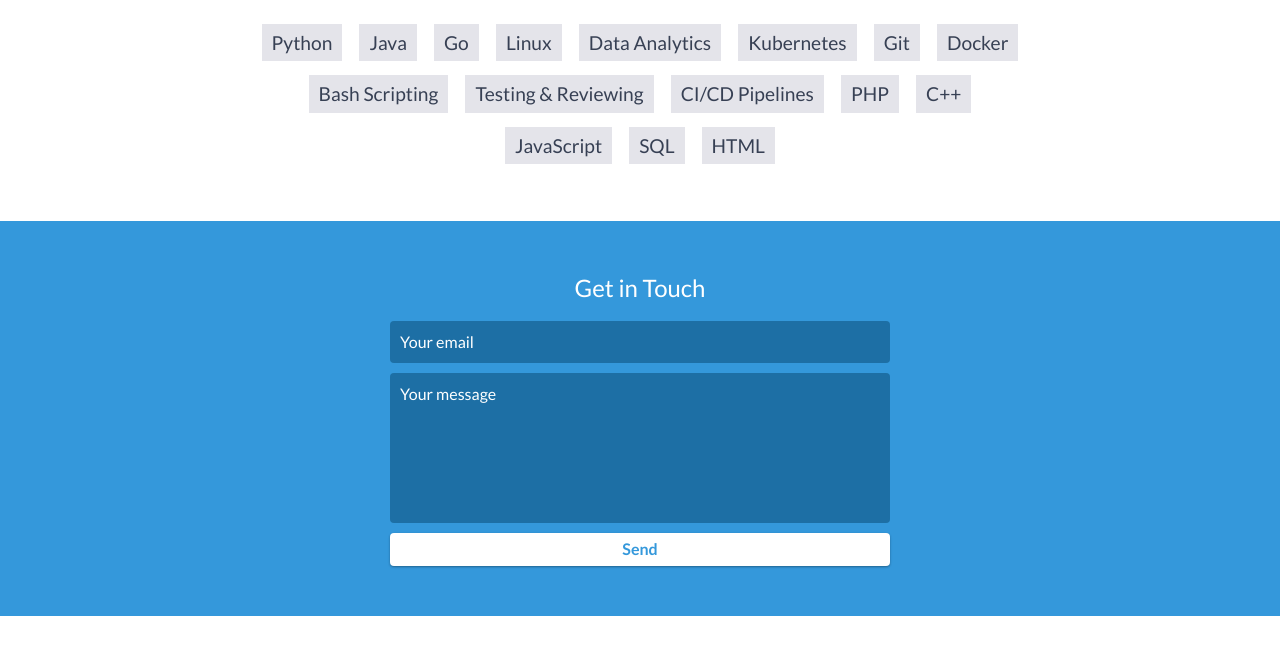
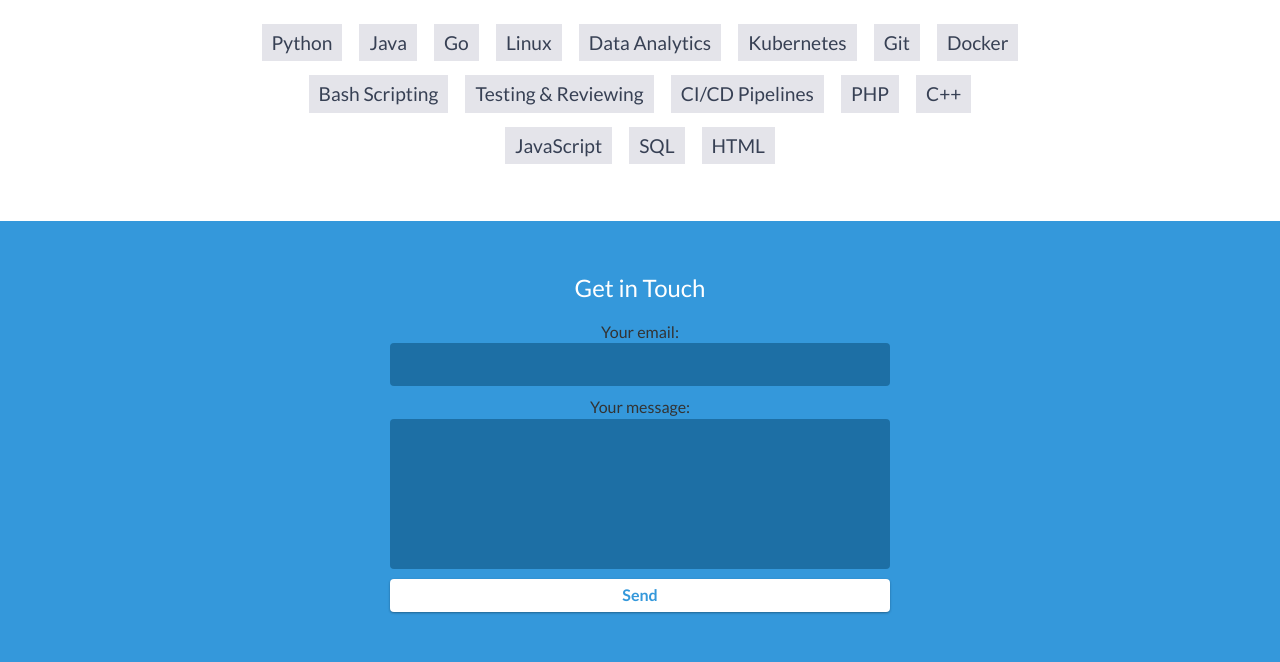
Before and after one commit to kevin-collinss/kevin-collinss.github.io, a website: page index.html in a window 1280 px wide. Shown: the part 3584-4246 px from the top of the page. Drawn offline with nearby package versions, Linux system fonts and the light colour scheme.

Commit message:
fix: testing new setup

```diff
--- a/index.html
+++ b/index.html
@@ -209,12 +209,18 @@ I’m extremely driven, quick to learn, and passionate about applying technology
     <div id="contact">
         <h2>Get in Touch</h2>
         <div id="contact-form">
-            <form method="POST" action="https://formspree.io/f/movergbz">
-                <input type="hidden" name="_subject" value="Contact request from personal website" />
-                <input type="email" name="_replyto" placeholder="Your email" required>
-                <textarea name="message" placeholder="Your message" required></textarea>
+            <form action="https://formspree.io/f/movergbz" method="POST">
+                <label>
+                    Your email:
+                    <input type="email" name="email" required>
+                </label>
+                <label>
+                    Your message:
+                    <textarea name="message" required></textarea>
+                </label>
                 <button type="submit">Send</button>
             </form>
+
         </div>
         <!-- End #contact-form -->
     </div>
```
